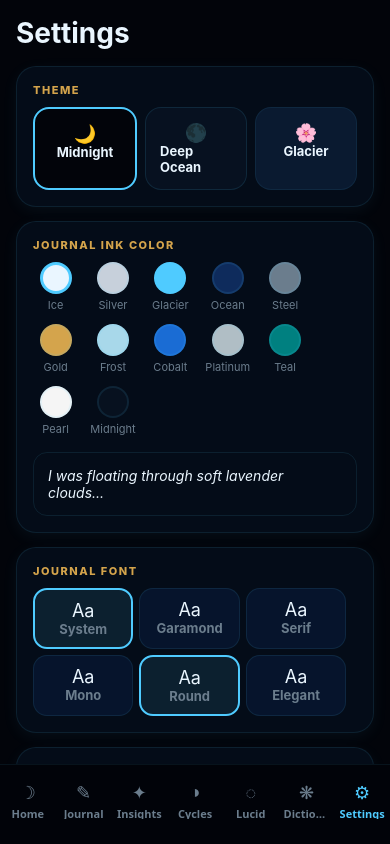
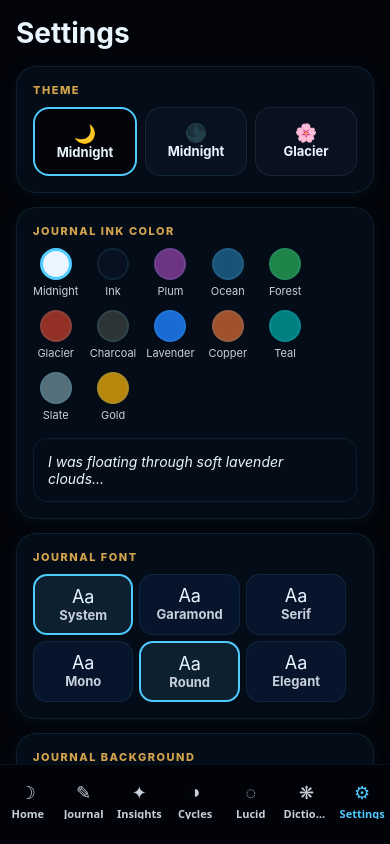
Before and after one commit to ocoee-studios/driftloom, a React Native app: screen /Settings in a window 390 px wide. Built offline with nearby package versions, Linux system fonts and the light colour scheme.

Commit message:
🌀 DriftLoom full: src/constants/themes.js

```diff
--- a/src/constants/themes.js
+++ b/src/constants/themes.js
@@ -2,39 +2,39 @@ export const THEMES = [
   {
     name: "Midnight",
     colors: {
-      bg: "#02040A", navy: "#EAF6FF", deep: "#C7D0DB", muted: "#6B7D8D",
-      lav: "#4FCBFF", gold: "#d4a44c", blue: "#4FCBFF", line: "rgba(79,203,255,0.1)",
+      bg: "#02040A", navy: "#EAF6FF", deep: "#C7D0DB", muted: "#C7D0DB",
+      lav: "#4FCBFF", gold: "#d4a44c", blue: "#6a8cff", line: "rgba(79,203,255,0.1)",
       glass: "rgba(7,17,31,0.7)", glass2: "rgba(14,43,92,0.3)",
       cardShadow: "rgba(79,203,255,0.06)", navBg: "rgba(2,4,10,0.85)",
     }
   },
   {
-    name: "Deep Ocean",
+    name: "Midnight",
     colors: {
-      bg: "#071120", navy: "#EAF6FF", deep: "#C7D0DB", muted: "#6B7D8D",
-      lav: "#4FCBFF", gold: "#f0c060", blue: "#4FCBFF", line: "rgba(79,203,255,0.12)",
-      glass: "rgba(14,43,92,0.5)", glass2: "rgba(7,17,31,0.6)",
-      cardShadow: "rgba(0,0,0,0.25)", navBg: "rgba(7,17,31,0.9)",
+      bg: "#07111F", navy: "#EAF6FF", deep: "#C7D0DB", muted: "#8899AA",
+      lav: "#4FCBFF", gold: "#f0c060", blue: "#6a8cff", line: "rgba(79,203,255,0.12)",
+      glass: "rgba(30,30,70,0.7)", glass2: "rgba(20,20,55,0.5)",
+      cardShadow: "rgba(0,0,0,0.25)", navBg: "rgba(12,18,52,0.82)",
     }
   },
   {
     name: "Glacier",
     colors: {
-      bg: "#0a1a30", navy: "#EAF6FF", deep: "#C7D0DB", muted: "#8899AA",
-      lav: "#4FCBFF", gold: "#d4a44c", blue: "#4FCBFF", line: "rgba(79,203,255,0.08)",
+      bg: "#0a1020", navy: "#EAF6FF", deep: "#5a4a6a", muted: "#a094b0",
+      lav: "#4FCBFF", gold: "#d4a44c", blue: "#4FCBFF", line: "rgba(212,140,176,0.12)",
       glass: "rgba(14,43,92,0.4)", glass2: "rgba(7,17,31,0.5)",
-      cardShadow: "rgba(79,203,255,0.04)", navBg: "rgba(10,26,48,0.85)",
+      cardShadow: "rgba(212,140,176,0.08)", navBg: "rgba(255,248,255,0.78)",
     }
   },
 ];
 
 export const INK_COLORS = [
-  {name:"Ice",color:"#EAF6FF"},{name:"Silver",color:"#C7D0DB"},
-  {name:"Glacier",color:"#4FCBFF"},{name:"Ocean",color:"#0E2B5C"},
-  {name:"Steel",color:"#6B7D8D"},{name:"Gold",color:"#d4a44c"},
-  {name:"Frost",color:"#a8d8ea"},{name:"Cobalt",color:"#1a6cd4"},
-  {name:"Platinum",color:"#b0bec5"},{name:"Teal",color:"#008080"},
-  {name:"Pearl",color:"#f5f5f5"},{name:"Midnight",color:"#07111F"},
+  {name:"Midnight",color:"#EAF6FF"},{name:"Ink",color:"#07111F"},
+  {name:"Plum",color:"#6c3483"},{name:"Ocean",color:"#1a5276"},
+  {name:"Forest",color:"#1e8449"},{name:"Glacier",color:"#943126"},
+  {name:"Charcoal",color:"#2d3436"},{name:"Lavender",color:"#1a6cd4"},
+  {name:"Copper",color:"#a0522d"},{name:"Teal",color:"#008080"},
+  {name:"Slate",color:"#546e7a"},{name:"Gold",color:"#b8860b"},
 ];
 
 export const JOURNAL_FONTS = [
@@ -47,9 +47,9 @@ export const JOURNAL_FONTS = [
 ];
 
 export const JOURNAL_BGS = [
-  {name:"Dark",color:"#02040A"},
-  {name:"Navy",color:"#07111F"},
-  {name:"Ocean",color:"#0E2B5C"},
-  {name:"Slate",color:"#1a2a3a"},
-  {name:"Black",color:"#000000"},
+  {name:"Clear",color:"transparent"},
+  {name:"Cream",color:"#fdf8f0"},
+  {name:"Lavender",color:"#02040A"},
+  {name:"Sage",color:"#edf5f0"},
+  {name:"Night",color:"#07111F"},
 ];
```
